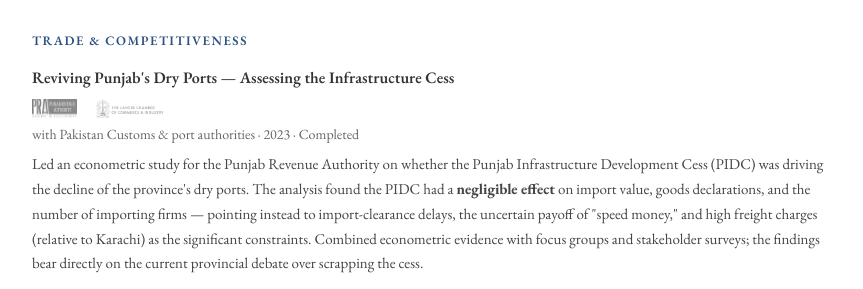
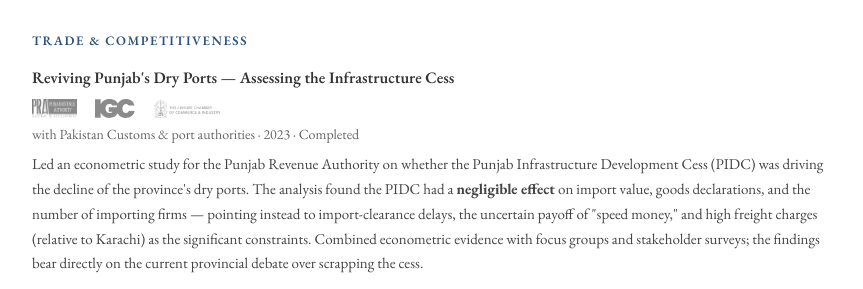
Before and after one commit to sherafghanasad/sherafghanasad.github.io, a Jekyll site: the page built from policy.html, in a window 1280 px wide. Shown: the part 1432-1721 px from the top of the page, without its empty margins (208-1071 px from the left). Built offline with Jekyll 4.4.1, drawn with Linux system fonts in a browser that asks for light colours.

Commit message:
Add IGC logo to dry ports engagement on policy page
Co-Authored-By: Claude Opus 4.7 (1M context) <noreply@anthropic.com>

```diff
--- a/policy.html
+++ b/policy.html
@@ -81,6 +81,7 @@ redirect_from:
   <p class="engagement-title">Reviving Punjab's Dry Ports — Assessing the Infrastructure Cess</p>
   <div class="engagement-logos">
     <img src="{{ '/assets/images/partners/pra.jpg' | relative_url }}" alt="Punjab Revenue Authority">
+    <img src="{{ '/assets/images/partners/igc.svg' | relative_url }}" alt="International Growth Centre">
     <img src="{{ '/assets/images/partners/lcci.png' | relative_url }}" alt="Lahore Chamber of Commerce &amp; Industry">
   </div>
   <p class="engagement-partner">with Pakistan Customs &amp; port authorities &middot; 2023 &middot; Completed</p>
```
Also changed, not shown: assets/images/partners/igc.svg (added).
